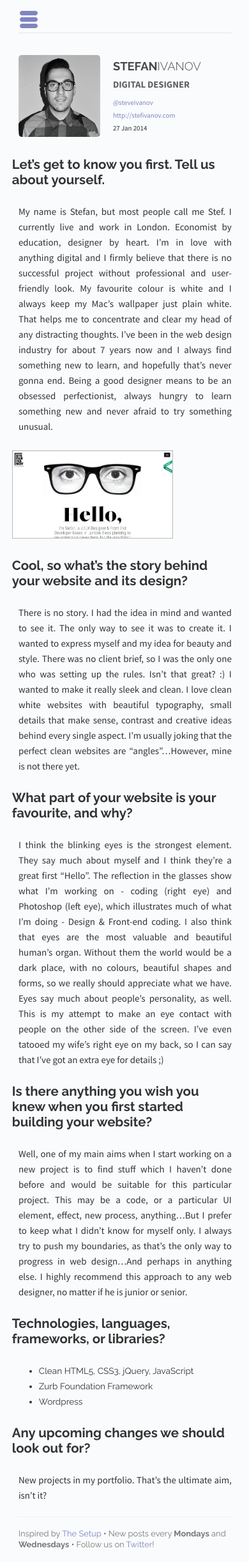
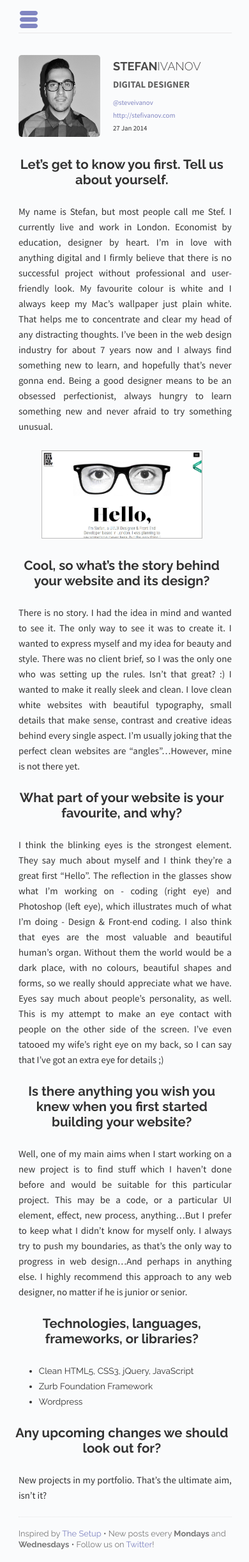
Before and after one commit to the-development/thedevelopment, a Jekyll site: the page built from index.html, in a window 390 px wide. Shown: the whole page at 64% size. Built offline with Jekyll 4.4.1, drawn with Linux system fonts in a browser that asks for light colours; Markdown is read by kramdown in place of the engine named in the settings.

Commit message:
Center screenshot on mobile view

```diff
--- a/css/responsive.css
+++ b/css/responsive.css
@@ -103,6 +103,10 @@
     max-width: 128px;
   }
 
+  .post h2 {
+    text-align: center;
+  }
+
   .post h2 img {
     max-width: 250px;
   }
```
